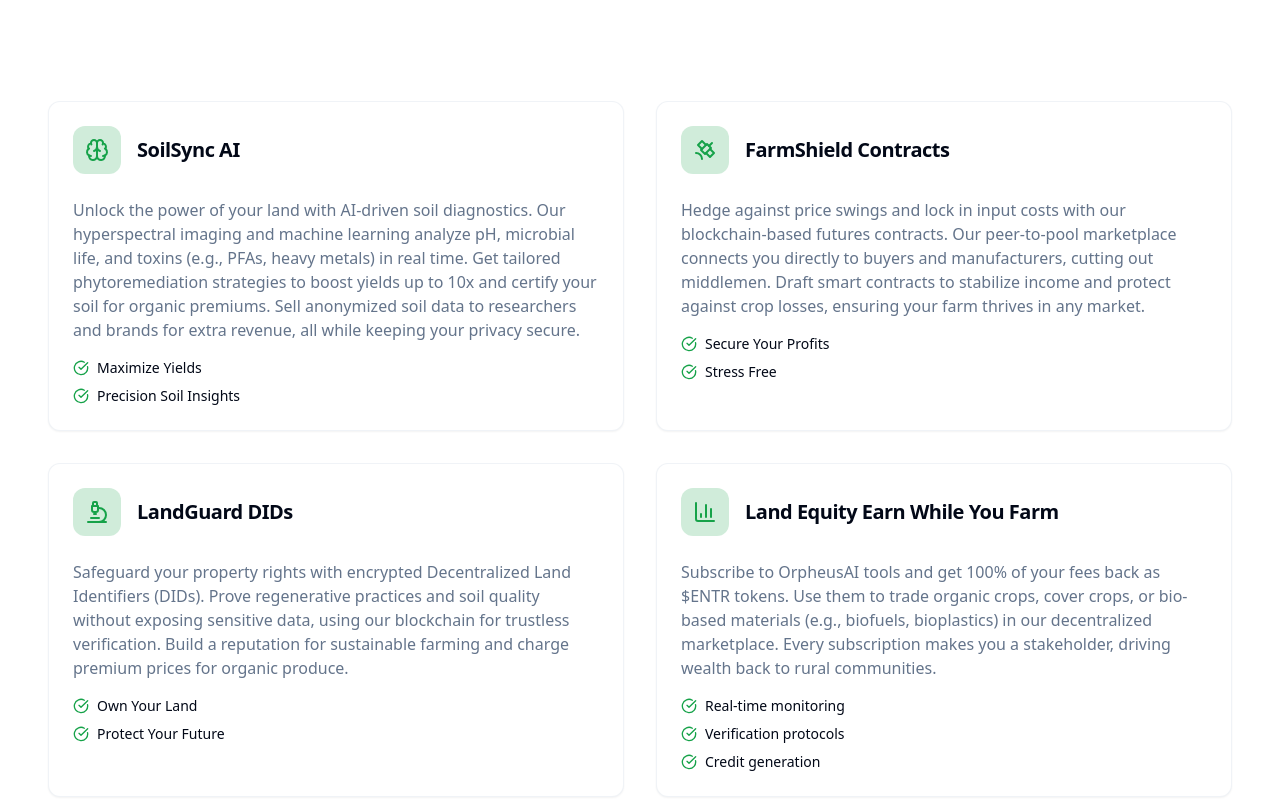
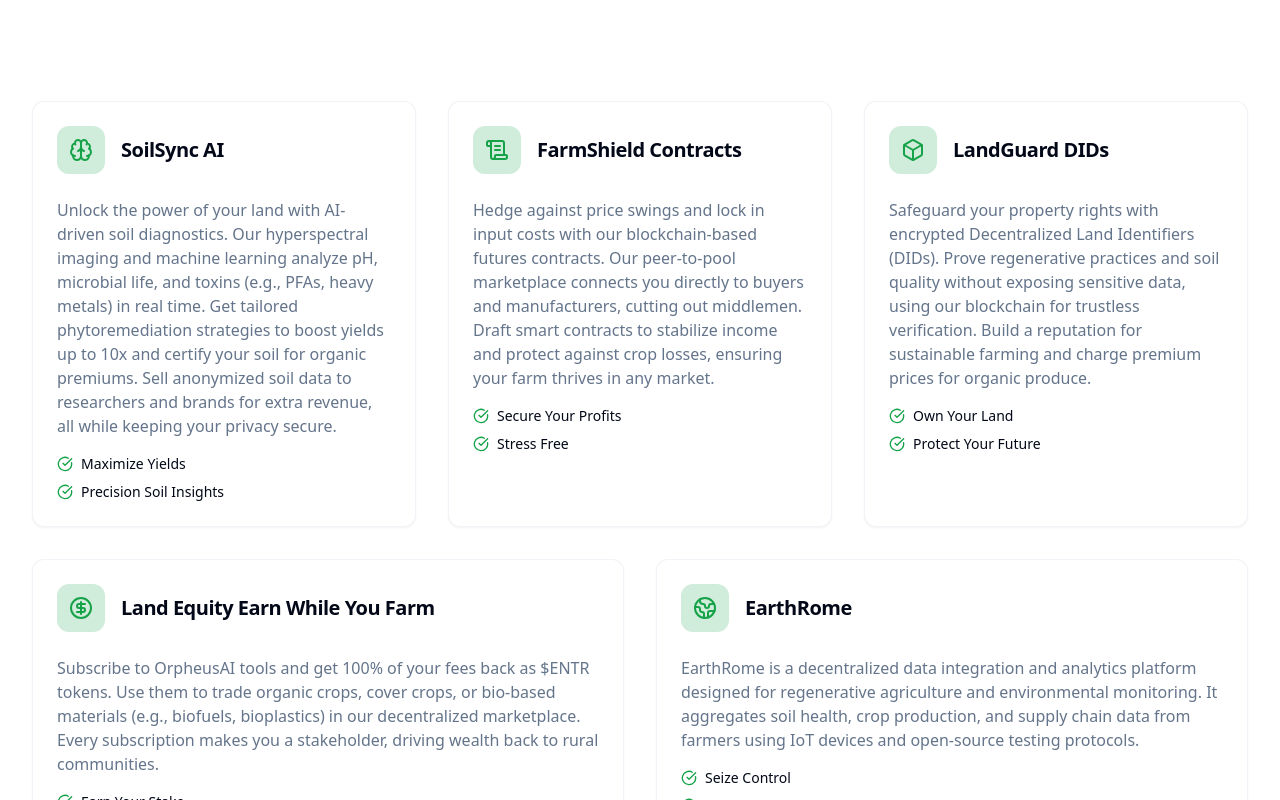
Before and after one commit to OrpheusTech/web-app-main, a React (Vite) app: page /systems in a window 1280 px wide. Shown: the part 380-1180 px from the top of the page. Built offline with nearby package versions, Linux system fonts and the light colour scheme.

Commit message:
fix: organize new information

```diff
--- a/src/pages/Systems.tsx
+++ b/src/pages/Systems.tsx
@@ -6,11 +6,10 @@ import { Badge } from '@/components/ui/badge';
 import { Button } from '@/components/ui/button';
 import {
   Brain,
-  Satellite,
-  Microscope,
-  Cpu,
-  BarChart3,
-  Zap,
+  Box,
+  Earth,
+  CircleDollarSign,
+  ScrollText,
   ArrowRight,
   CheckCircle
 } from 'lucide-react';
@@ -25,32 +24,32 @@ const Systems = () => {
       features: ["Maximize Yields", "Precision Soil Insights"]
     },
     {
-      icon: Satellite,
+      icon: ScrollText,
       title: "FarmShield Contracts",
       description: "Hedge against price swings and lock in input costs with our blockchain-based futures contracts."
         + " Our peer-to-pool marketplace connects you directly to buyers and manufacturers, cutting out middlemen. Draft smart contracts to stabilize income and protect against crop losses, ensuring your farm thrives in any market.",
       features: ["Secure Your Profits", "Stress Free"]
     },
     {
-      icon: Microscope,
+      icon: Box,
       title: "LandGuard DIDs",
       description: "Safeguard your property rights with encrypted Decentralized Land Identifiers (DIDs). Prove regenerative practices and soil quality without exposing sensitive data, using our blockchain for trustless verification."
         + " Build a reputation for sustainable farming and charge premium prices for organic produce.",
       features: ["Own Your Land", "Protect Your Future"]
     },
     {
-      icon: BarChart3,
+      icon: CircleDollarSign,
       title: "Land Equity Earn While You Farm",
       description: "Subscribe to OrpheusAI tools and get 100% of your fees back as $ENTR tokens. Use them to trade organic crops, cover crops, or bio-based materials"
         + " (e.g., biofuels, bioplastics) in our decentralized marketplace. Every subscription makes you a stakeholder, driving wealth back to rural communities.",
-      features: ["Real-time monitoring", "Verification protocols", "Credit generation"]
+      features: ["Earn Your Stake", "Sustainable"]
     },
     {
-      icon: Cpu,
+      icon: Earth,
       title: "EarthRome",
       description: "EarthRome is a decentralized data integration and analytics platform designed for regenerative agriculture and environmental monitoring."
         + " It aggregates soil health, crop production, and supply chain data from farmers using IoT devices  and open-source testing protocols.",
-      features: ["Real-time monitoring", "Verification protocols", "Credit generation"]
+      features: ["Seize Control", "Data Driven"]
     }
   ];
 
@@ -90,7 +89,7 @@ const Systems = () => {
         <div className="max-w-7xl mx-auto px-4 sm:px-6 lg:px-8">
           <div className="flex flex-wrap justify-center gap-8">
             {systemFeatures.map((feature, index) => (
-              <Card key={index} className="sm:max-w-sm md:max-w-xs lg:max-w-xl group hover:shadow-lg transition-all duration-300 border-border/50 hover:border-primary/50">
+              <Card key={index} className="w-[380px] flex-auto group hover:shadow-lg transition-all duration-300 border-border/50 hover:border-primary/50">
                 <CardHeader>
                   <div className="flex items-center space-x-4">
                     <div className="w-12 h-12 bg-primary/20 rounded-lg flex items-center justify-center group-hover:bg-primary/30 transition-colors">
--- a/src/pages/Team.tsx
+++ b/src/pages/Team.tsx
@@ -84,7 +84,7 @@ const Team = () => {
           <h2 className="text-3xl font-bold text-center mb-12">Core Team</h2>
           <div className="flex flex-wrap justify-center gap-8">
             {teamMembers.map((member, index) => (
-              <FadeInFromUpStagger className="lg:w-96 md:w-72 sm:w-72" delay={index * 200}>
+              <FadeInFromUpStagger className="max-w-sm" delay={index * 200}>
                 <Card key={index} className="relative group hover:shadow-lg transition-all duration-300 hover:ring-2 hover:ring-primary/60 hover:-translate-y-2 transition-* vine-container h-full flex flex-col">
                   <CardContent className="p-6 text-center">
                     { /* Profile Pictures
```
